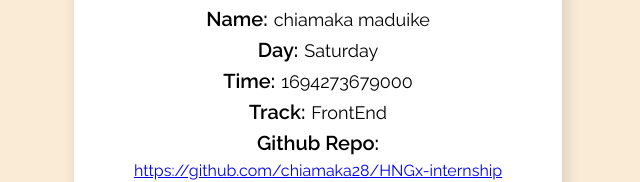
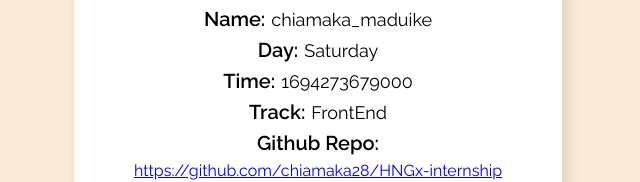
Before and after one commit to chiamaka28/HNGx-internship, a plain HTML site: page index.html in a window 1280 px wide. Shown: the part 410-592 px from the top of the page, 322-962 px from the left. Drawn offline with Linux system fonts and the light colour scheme.

Commit message:
changed my username

```diff
--- a/index.html
+++ b/index.html
@@ -17,7 +17,7 @@
         <div class="profile-details">
             <div>
                 <span>Name:</span>
-                <p data-testid="slackUserName">chiamaka maduike</>
+                <p data-testid="slackUserName">chiamaka_maduike</>
             </div>
             <div>
                 <span>Day:</span>
```
